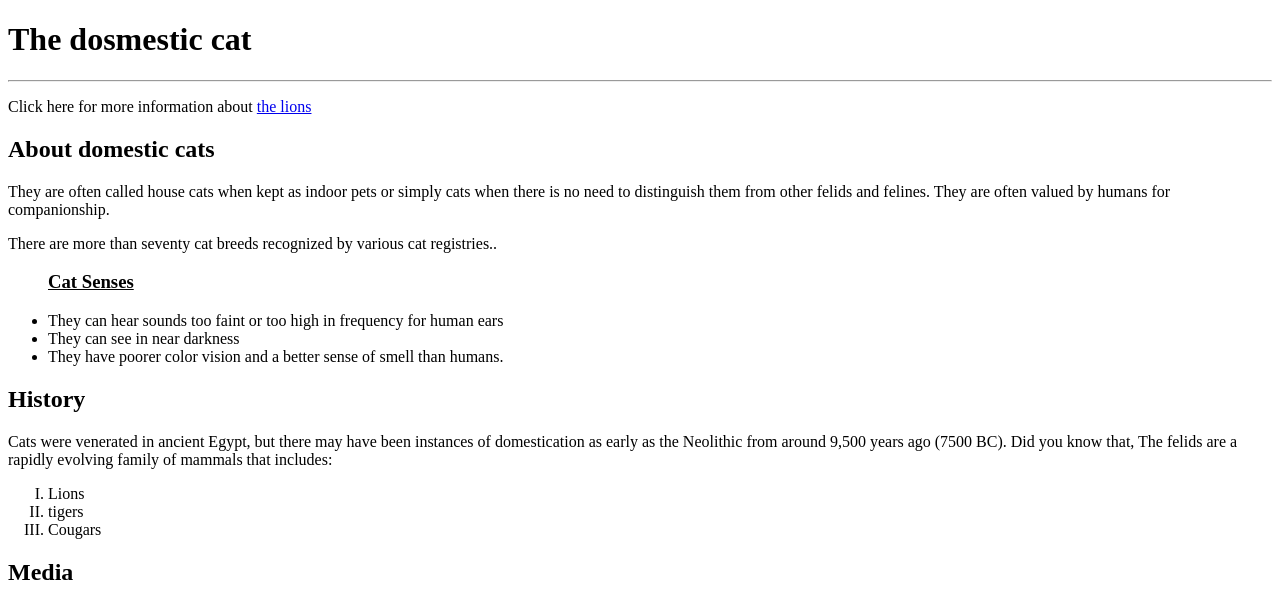
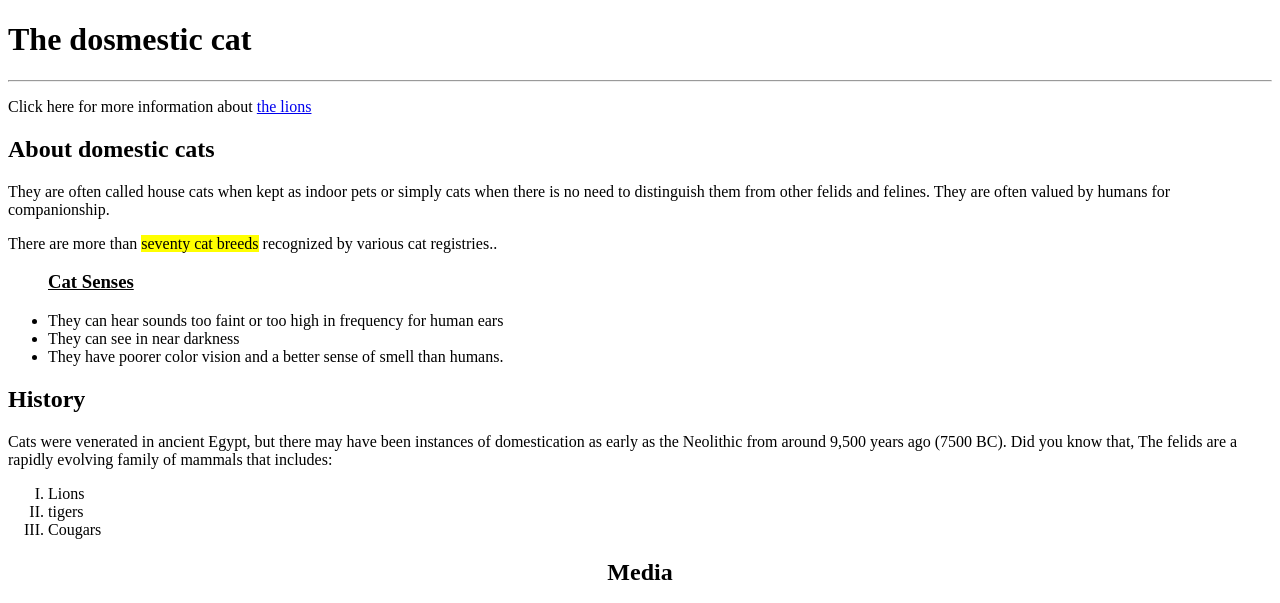
Before and after one commit to DBEN1/Exercice1, a plain HTML site: page index.html in a window 1280 px wide. Shown: the top 603 px of the page. Drawn offline with Linux system fonts and the light colour scheme; grey boxes are pictures that could not be loaded.

Commit message:
first commit

```diff
--- a/index.html
+++ b/index.html
@@ -16,7 +16,7 @@
         They are often called house cats when kept as indoor pets or simply cats when there is no need to distinguish them from other felids and felines. They are often valued by humans for companionship.
     </p>
     <p>
-        There are more than seventy cat breeds recognized by various cat registries..
+        There are more than <mark>seventy cat breeds</mark> recognized by various cat registries..
     </p>
     <ul><h3 style="text-decoration: underline;"> Cat Senses </h3>
         <li>They can hear sounds too faint or too high in frequency for human ears </li>
@@ -32,7 +32,7 @@
         <li>tigers</li>
         <li>Cougars</li>
     </ol>
-    <h2>Media</h2>
+    <h2 style="text-align: center;">Media</h2>
     <img src="https://images.pexels.com/photos/7410722/pexels-photo-7410722.jpeg?auto=compress&cs=tinysrgb&w=1260&h=750&dpr=2" alt="Cute Cat">
     <H2 id="Lion">The lions</H2>
     <hr>
```
